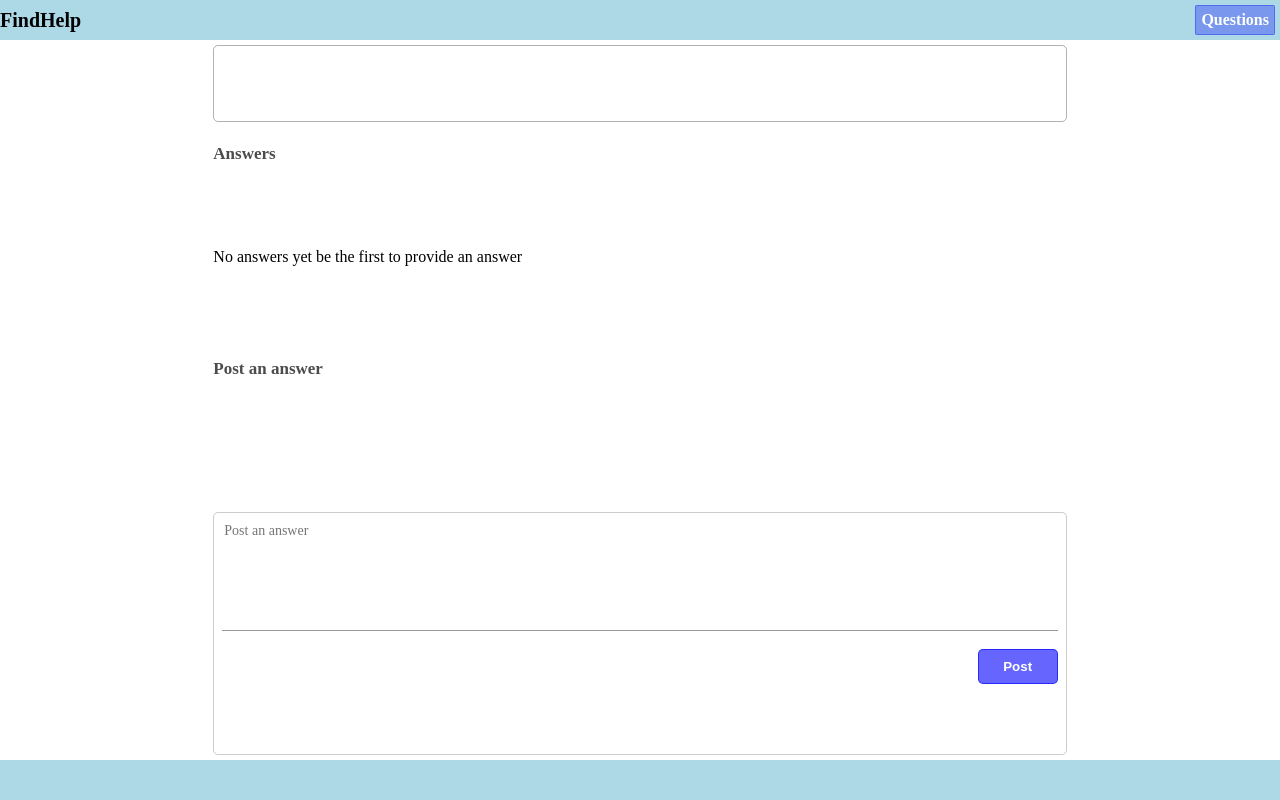
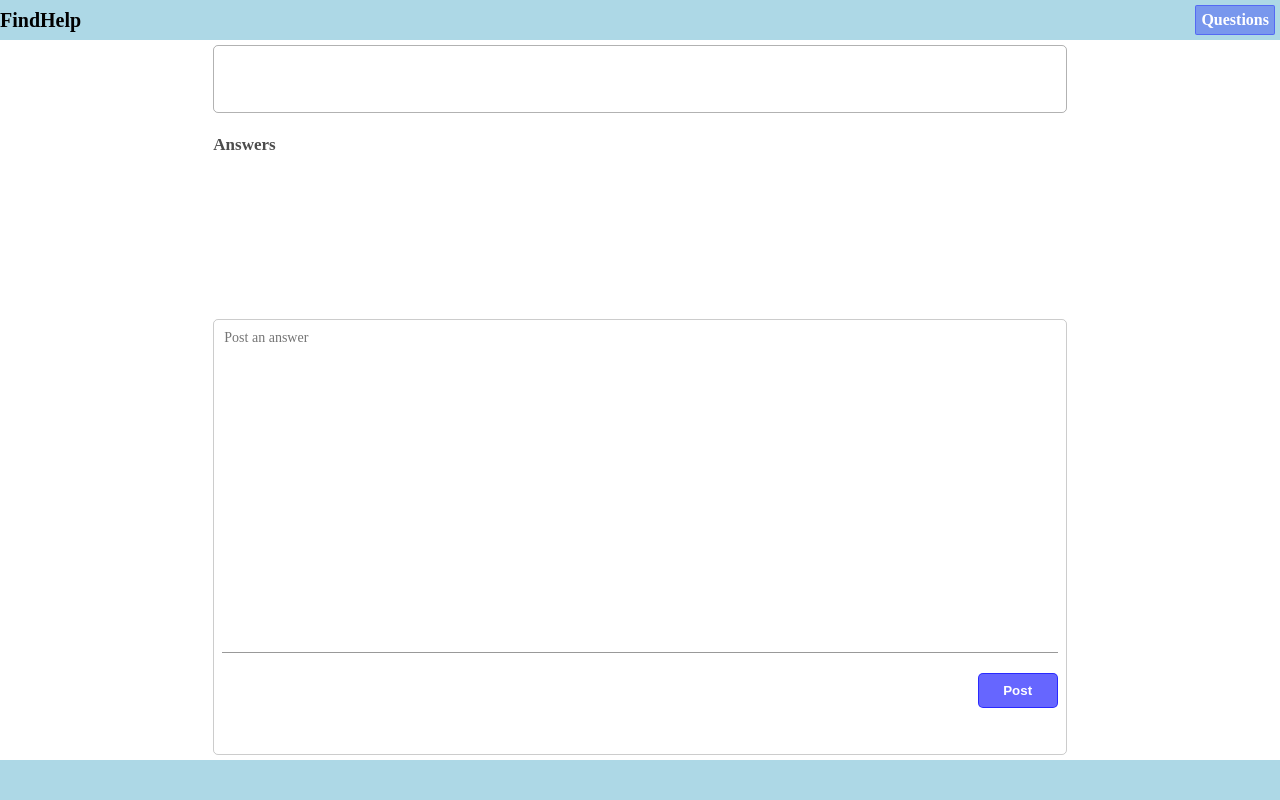
Before and after one commit to Njaya2019/FindHelp-app, a Flask app: template templates/questionanswers.html in a window 1280 px wide. Run offline with Flask 2, Linux system fonts and the light colour scheme; the template is opened without the code that fills it, so the values that code supplies are empty; parts of the project's set-up code (start-up, migrations or seed data) failed here and were passed over.

Commit message:
[chore] modified the  question's template

```diff
--- a/static/css/questionanswers.css
+++ b/static/css/questionanswers.css
@@ -90,14 +90,6 @@
     grid-row-gap: 5px;
 }
 
-/* #container #body-container #title-description-container{
-    display: flex;
-    flex-direction: column;
-    justify-content: flex-start;
-} */
-/* #container #body-container #title-description-container div{
-    border: 1px solid black;
-} */
 #container #body-container #title-description-container #title-section{
     background-color:rgba(192,192,192,0.8);
     font-weight: bold;
@@ -558,10 +550,12 @@
 #container #body-container #answer-errors{
     background-color: white;
     padding: 0px;
-    margin: 5px 10px 0px 10px;
+    /* margin: 5px 10px 0px 10px; */
+    margin: 0px;
     max-height: 0;
     overflow: hidden;
     transition: 0.4s ease-in-out;
+    background-origin: 1px solid black;
 }
 /* Answer errors list tag */
 #container #body-container #answer-errors li{
@@ -571,19 +565,20 @@
 }
 #container #body-container #answers-form-container{
     border-radius: 5px;
-    padding: 8px;
+    padding: 8px 8px 0px 8px;
     border: 1px solid rgba(0,0,0,0.2);
 }
 /* Answer form */
 #container #body-container #answers-form-container form{
     display: grid;
     grid-template-columns:1fr;
-    grid-template-rows: 110px 50px;
-    grid-row-gap: 10px;
+    /* grid-template-rows: 110px 50px; */
+    grid-row-gap: 20px;
     grid-template-areas:
     "answer"
     "submit";
     height: auto;
+    margin-bottom: 0px;
 }
 
 
@@ -599,6 +594,7 @@
     font-family: 'Times New Roman', Times, serif;
     font-size: 14px;
     font-weight: normal;
+    /* border: 1px solid black; */
 }
 
 /* Answer submit button div container */
@@ -607,6 +603,8 @@
     display: flex;
     flex-direction: row-reverse;
     align-items: center;
+    /* border: 1px solid black; */
+    margin-bottom: 0px;
 }
 
 /* submit answer button */
--- a/static/js/questionanswers.js
+++ b/static/js/questionanswers.js
@@ -190,7 +190,7 @@
         if(xhr.status == 200){
             // changes the response text to JavaScript Object
             let question = JSON.parse(xhr.responseText);
-            console.log(question);
+            // console.log(question);
 
             // variable to display question title and description
             let title_description_html = '';
@@ -211,9 +211,9 @@
 
             // answers variable to display all answers in html
             answers_html = '';
-
+            console.log(questionObject.answers.length);
             // Checks if the answers array is not empty
-            if(questionObject.answers){
+            if(questionObject.answers && questionObject.answers.length){
                 questionObject.answers.forEach(function(answer){
 
                 answers_html += `
@@ -286,7 +286,8 @@
                 });
             }
             else{
-                answers_container.innerHTML = `<p>No answers yet be the first to provide an answer</p>`;
+                document.querySelector("#answers-container").innerHTML = `<p>No answers yet be the first to provide an answer</p>`;
+                document.querySelector("#container #body-container #answer-errors").style.maxHeight= "0px";
             }
 
         }
--- a/templates/questionanswers.html
+++ b/templates/questionanswers.html
@@ -31,14 +31,13 @@
             </div>
             <!-- Answers container -->
             <div id="answers-container">
-                <p>No answers yet be the first to provide an answer</p>
 
             </div>
             <!-- End of all answers container -->
             <!--===============================posting an answer header ==============================-->
-            <div id="post-answer-heading">
+            <!-- <div id="post-answer-heading">
                 <h3>Post an answer</h3>
-            </div>
+            </div> -->
             <!-- errors -->
             <div id="answer-errors">
                 <li></li>
@@ -46,7 +45,7 @@
             <!--container to post answers-->
             <div id="answers-form-container">
                 <form action="#" method="post" class="submit-answer-input">
-                    <textarea name="answer" id="answer" cols="30" rows="10" placeholder="Post an answer"></textarea>
+                    <textarea name="answer" id="answer" cols="30" rows="20" placeholder="Post an answer"></textarea>
                     <div id="submit-answer">
                         <input type="submit" value="Post" name="submit-answer-input">
                     </div>
```
